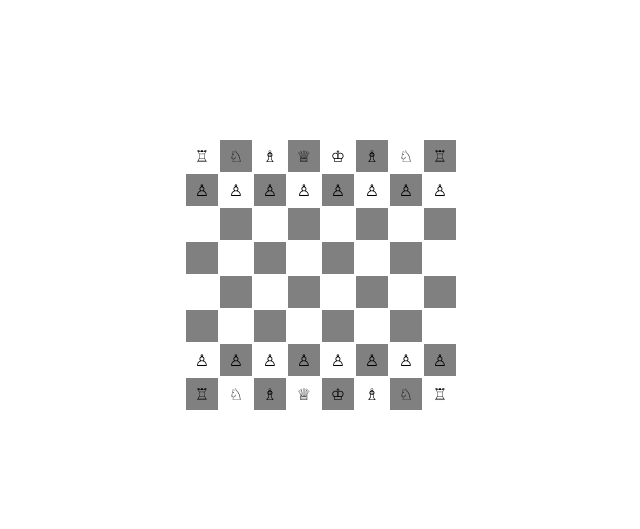
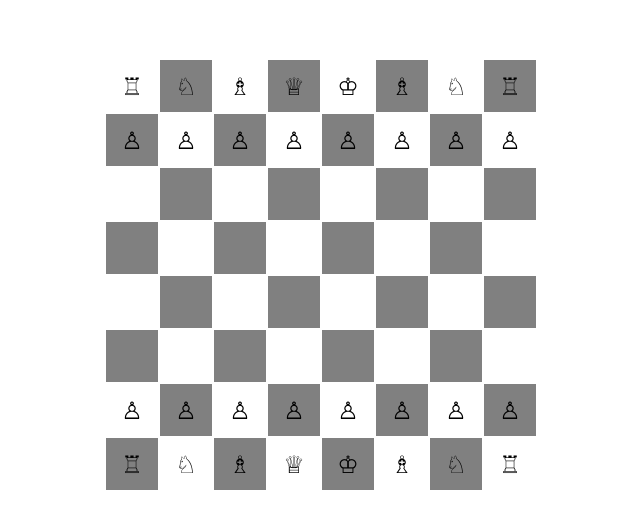
Before and after one commit to nathanSIO/react-echiquier-ts, a React (Create React App) app: page / in a window 1280 px wide. Shown: the part 125-654 px from the top of the page, without its empty margins (319-959 px from the left). Built offline with nearby package versions, Linux system fonts and the light colour scheme.

Commit message:
Visibilité pièce + méthode extraite

```diff
--- a/src/version/Chessboard.tsx
+++ b/src/version/Chessboard.tsx
@@ -2,7 +2,6 @@ import {Component} from "react";
 import Square from "./Square";
 import Constants from "./Constants";
 import Piece from "./Piece";
-
 
 export default class Chessboard extends Component<any, any> {
 
@@ -19,19 +18,7 @@ export default class Chessboard extends Component<any, any> {
         // iteration sur les colonnes
         for (let i = 0; i < 8; i++) {
 
-            if (lineNumber==0 || lineNumber==7) { // PIECES
-                squares.push(<Square key={"s-"+i+"-"+lineNumber} x={i} y={lineNumber} color={startColor} pieceName={Chessboard.PIECE_NAME_ORDER[i]} >
-                    <Piece symbol={Chessboard.PIECE_ORDER[i]} />
-                </Square>)
-            } else if (lineNumber==1 || lineNumber==6) { // PIONS
-                squares.push(<Square key={"s-"+i+"-"+lineNumber} x={i} y={lineNumber} color={startColor} pieceName={"pion"}>
-                    <Piece symbol={'♙'} />
-                </Square>)
-            } else { // VIDES
-                squares.push(<Square key={"s-"+i+"-"+lineNumber} x={i} y={lineNumber} color={startColor} pieceName={"vide"}>
-
-                </Square>)
-            }
+            squares.push(this.getSquare(i, lineNumber, startColor))
 
             // change de couleur à colonne suivante
             startColor == Constants.WHITE ? startColor = Constants.BLACK : startColor = Constants.WHITE
@@ -40,6 +27,28 @@ export default class Chessboard extends Component<any, any> {
         return <tr key={"line-"+lineNumber}>
             {squares}
         </tr>
+    }
+
+    getSquare(x: number, y: number, startColor: string) {
+        switch (y) {
+            case 0 : // PIECES
+            case 7 : {
+                return <Square key={"s-"+x+"-"+y} x={x} y={y} color={startColor} pieceName={Chessboard.PIECE_NAME_ORDER[x]} >
+                    <Piece symbol={Chessboard.PIECE_ORDER[x]} />
+                </Square>
+            }
+            case 1 : // PIONS
+            case 6 : {
+                return <Square key={"s-"+x+"-"+y} x={x} y={y} color={startColor} pieceName={"pion"}>
+                    <Piece symbol={'♙'} />
+                </Square>
+            }
+            default : { // VIDES
+                return <Square key={"s-"+x+"-"+y} x={x} y={y} color={startColor} pieceName={"vide"}>
+
+                </Square>
+            }
+        }
     }
 
     render() {
--- a/src/version/Piece.tsx
+++ b/src/version/Piece.tsx
@@ -11,7 +11,7 @@ export default class Piece extends Component<PieceProps, any> {
     }
 
     render() {
-        return <div style={{textAlign:"center"}}>
+        return <div style={{textAlign:"center",fontSize:"x-large"}}>
             {this.props.symbol}
         </div>
     }
--- a/src/version/Square.tsx
+++ b/src/version/Square.tsx
@@ -26,7 +26,7 @@ export default class Square extends Component<SquareProps, any> {
         }
     }
     render() {
-        return <td style={{backgroundColor:this.isBlack()?"grey":"white", width:"30px", height:"30px"}} onClick={() => alert(this.props.pieceName+" à la position ["+(this.props.x+1)+","+(this.props.y+1)+"] de couleur "+this.translateColor(this.props.color))}>
+        return <td style={{backgroundColor:this.isBlack()?"grey":"white", width:"50px", height:"50px"}} onClick={() => alert(this.props.pieceName+" à la position ["+(this.props.x+1)+","+(this.props.y+1)+"] de couleur "+this.translateColor(this.props.color))}>
             {this.props.children}
         </td>
     }
```
